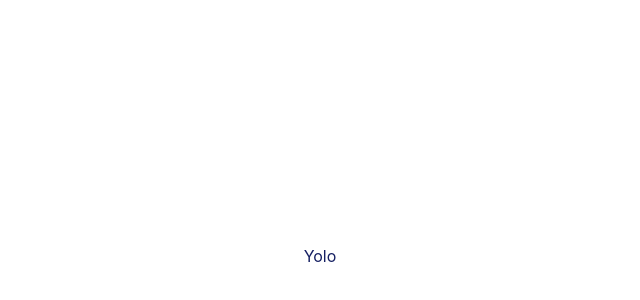
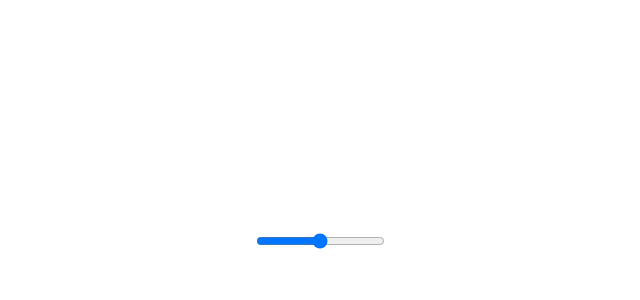
Before and after one commit to szoverdffygyorgy/lottery-simulator, a React (Vite) app: page / in a window 1280 px wide. Shown: the part 144-444 px from the top of the page, without its empty margins (320-960 px from the left). Built offline with nearby package versions, Linux system fonts and the light colour scheme.

Commit message:
Slider component created

```diff
--- /dev/null
+++ b/src/components/slider/Slider.styles.ts
@@ -0,0 +1,8 @@
+import { styled } from '../../theme/theme';
+
+export const Container = styled.div`
+  width: 100%;
+  height: 50px;
+`;
+
+export const SliderInput = styled.input``;
--- /dev/null
+++ b/src/components/slider/Slider.tsx
@@ -0,0 +1,30 @@
+import { useCallback } from 'react';
+import { RANGE_MAX_VALUE, RANGE_MIN_VALUE } from './constants';
+import { Container, SliderInput } from './Slider.styles';
+
+type Props = {
+  value: number;
+  onChange: (newValue: number) => void;
+};
+
+const Slider = ({ value, onChange }: Props) => {
+  const onSliderValueChange = useCallback(
+    (event: React.ChangeEvent<HTMLInputElement>) =>
+      onChange(parseInt(event.target.value)),
+    []
+  );
+
+  return (
+    <Container>
+      <SliderInput
+        type="range"
+        min={RANGE_MIN_VALUE}
+        max={RANGE_MAX_VALUE}
+        value={value}
+        onChange={onSliderValueChange}
+      />
+    </Container>
+  );
+};
+
+export default Slider;
--- /dev/null
+++ b/src/components/slider/constants.ts
@@ -0,0 +1,3 @@
+export const RANGE_MIN_VALUE = 1;
+
+export const RANGE_MAX_VALUE = 1000;
--- a/src/containers/app/App.tsx
+++ b/src/containers/app/App.tsx
@@ -1,8 +1,21 @@
+import { useCallback, useState } from 'react';
+import Slider from '../../components/slider/Slider';
 import './App.css';
 import { Wrapper } from './App.styles';
 
 function App() {
-  return <Wrapper>Yolo</Wrapper>;
+  const [drawSpeed, setDrawSpeed] = useState(500);
+
+  const onSliderValueChange = useCallback((newValue: number) => {
+    console.log({ newValue });
+    setDrawSpeed(newValue);
+  }, []);
+
+  return (
+    <Wrapper>
+      <Slider value={drawSpeed} onChange={onSliderValueChange} />
+    </Wrapper>
+  );
 
   /* const [count, setCount] = useState(0);
 
```
